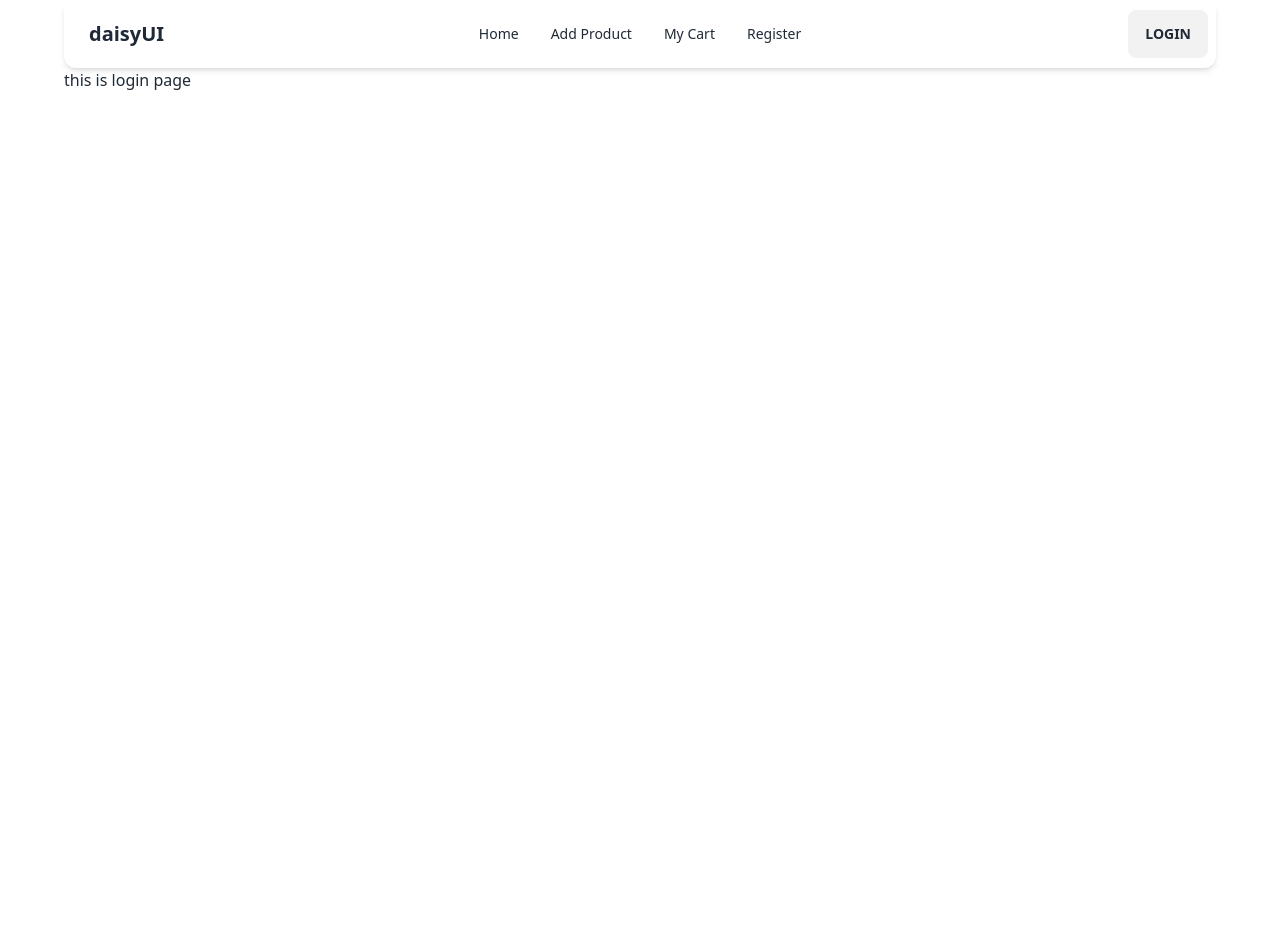
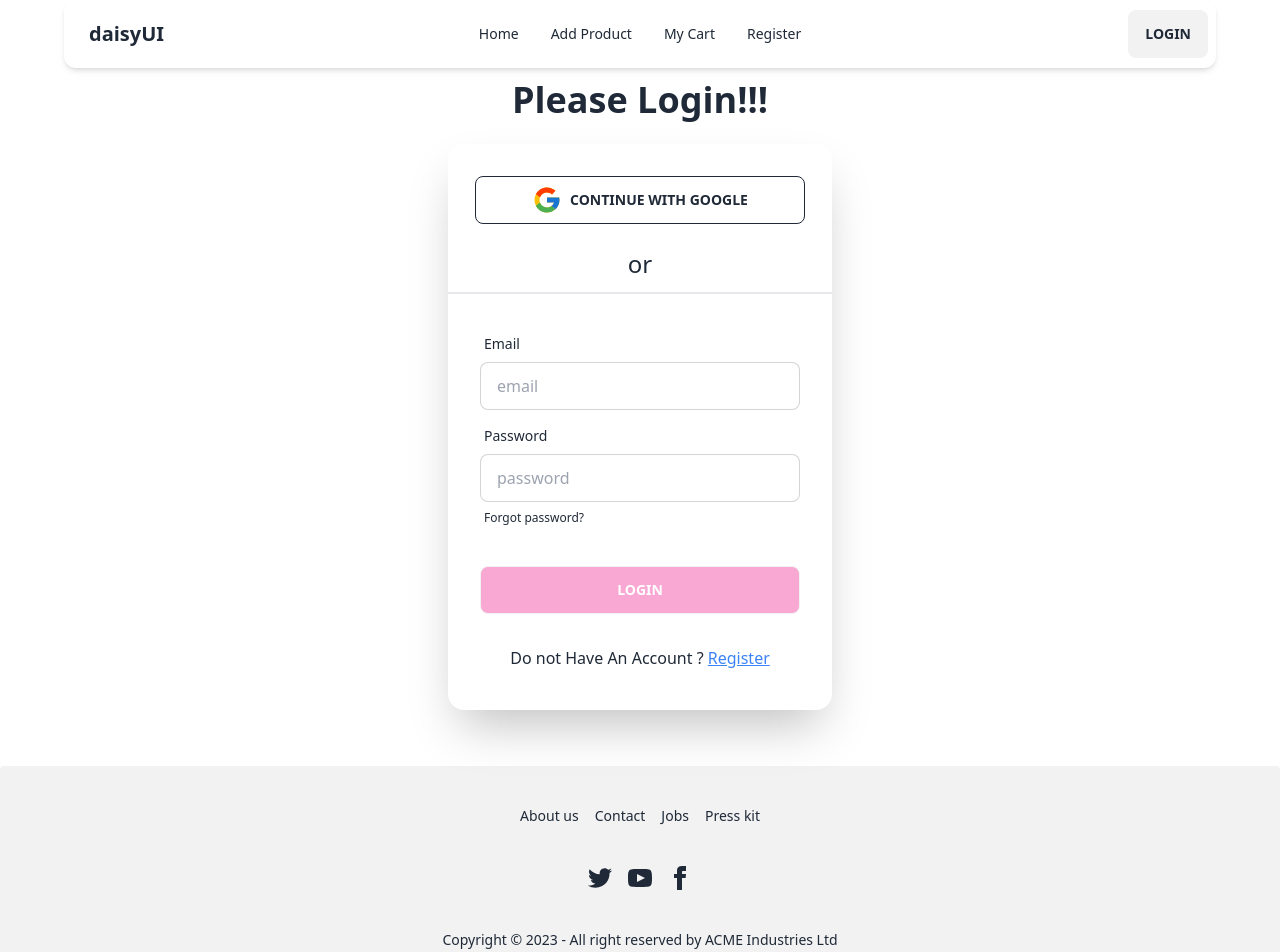
Before and after one commit to Farhad-Hossain-45/brand-client, a React (Vite) app: page /login in a window 1280 px wide. Shown: the top 952 px of the page. Before the commit the page ends 800 px from the top, so only its background shows below. Built offline with nearby package versions, Linux system fonts and the light colour scheme.

Commit message:
added error section and authprovider section

```diff
--- a/package.json
+++ b/package.json
@@ -15,8 +15,11 @@
     "match-sorter": "^6.3.1",
     "react": "^18.2.0",
     "react-dom": "^18.2.0",
+    "react-icons": "^4.11.0",
     "react-router-dom": "^6.17.0",
-    "sort-by": "^1.2.0"
+    "react-toastify": "^9.1.3",
+    "sort-by": "^1.2.0",
+    "sweetalert2": "^11.7.32"
   },
   "devDependencies": {
     "@types/react": "^18.2.15",
--- a/src/Layout/Layout.jsx
+++ b/src/Layout/Layout.jsx
@@ -2,6 +2,7 @@
 import React from 'react';
 import { Outlet } from 'react-router-dom';
 import Navbar from '../components/Navbar/Navbar';
+import Footer from '../components/Footer/Footer';
 
 const Layout = () => {
     return (
@@ -10,6 +11,7 @@
             <Navbar></Navbar>
             <Outlet></Outlet>
             </div>
+            <Footer></Footer>
         </div>
     );
 };
--- a/src/Pages/Login/Login.jsx
+++ b/src/Pages/Login/Login.jsx
@@ -1,11 +1,64 @@
 /* eslint-disable no-unused-vars */
 import React from 'react';
+import { Link } from 'react-router-dom';
+import { FcGoogle } from "react-icons/fc";
 
 const Login = () => {
+    const handelLogin = e =>{
+      e.preventDefault()
+      const form = new FormData(e.currentTarget);
+      const email = form.get('email')
+      const password = form.get('password')
+      console.log(email,password)
+    }
     return (
-        <div>
-            <h2>this is login page</h2>
+        <div className=" mt-3">
+            <h3 className='text-center text-4xl font-semibold my-2'>Please Login!!!</h3>
+        <div className="hero-content">
+
+          <div className="static card flex-shrink-0 w-full max-w-sm shadow-2xl">
+            <div className='flex items-center justify-center mt-5'>
+                <div className='text-2xl mt-3'>
+                    <button className='btn px-14 rounded-lg btn-outline hover:bg-pink-300'><FcGoogle className='text-3xl'></FcGoogle>
+                    Continue With Google
+                    </button>
+                </div>
+            </div>
+               <div className='mt-2'>
+                <p className='text-2xl text-center mt-4 mb-3'>or</p>
+                <p className='border-b-2'></p>
+               </div>
+            <form onSubmit={handelLogin} className="card-body">
+              <div className="form-control">
+                <label className="label">
+                  <span className="label-text">Email</span>
+                </label>
+                <input type="email" name='email' placeholder="email" className="input input-bordered" required />
+              </div>
+              <div className="form-control">
+                <label className="label">
+                  <span className="label-text">Password</span>
+                </label>
+                <input type="password" placeholder="password" name='password' className="input input-bordered" required />
+                <label className="label">
+                  <a href="#" className="label-text-alt link link-hover">Forgot password?</a>
+                </label>
+                {/* {
+                  error && <p className="text-xl text-red-700">{error}</p>
+                } */}
+
+              </div>
+              <div className="form-control mt-6">
+                <button className="btn bg-pink-300 text-white">Login</button>
+              </div>
+            </form>
+
+
+            <p className="text-center mb-10">Do not Have An Account ? <Link className="text-blue-500 underline" to="/register" >Register</Link></p>
+          </div>
         </div>
+
+      </div>
     );
 };
 
--- a/src/Pages/Register/Register.jsx
+++ b/src/Pages/Register/Register.jsx
@@ -1,11 +1,67 @@
 /* eslint-disable no-unused-vars */
 import React from 'react';
+import { Link } from 'react-router-dom';
+import { ToastContainer } from 'react-toastify';
 
 const Register = () => {
+
+    const handelRegister = e => {
+      e.preventDefault()
+    const form = new FormData(e.currentTarget)
+    const name = form.get('name')
+    const photo = form.get('photo')
+    const email = form.get('email')
+    const password = form.get('password')
+    console.log(name,photo,email,password)
+    }
     return (
-        <div>
-            <h2>this is register page</h2>
+        <div className=" bg-amber-100-100 mt-3">
+        <h3 className='text-center text-4xl font-semibold my-2'>Please Register!!!</h3>
+        <div className="hero-content">
+
+          <div className="static card flex-shrink-0 w-full max-w-sm shadow-2xl">
+            <form onSubmit={handelRegister} className="card-body">
+            <div className="form-control">
+                <label className="label">
+                  <span className="label-text">Name</span>
+                </label>
+                <input type="text" placeholder="name" name='name' className="input input-bordered" required />
+              </div>
+            <div className="form-control">
+                <label className="label">
+                  <span className="label-text">Photo URL</span>
+                </label>
+                <input type="url" placeholder="photo URL" name='photo' className="input input-bordered" required />
+
+              </div>
+              <div className="form-control">
+                <label className="label">
+                  <span className="label-text">Email</span>
+                </label>
+                <input type="email" placeholder="email" name='email' className="input input-bordered" required />
+              </div>
+              <div className="form-control">
+                <label className="label">
+                  <span className="label-text">Password</span>
+                </label>
+                <input type="password" placeholder="password" name='password' className="input input-bordered" required />
+                <label className="label">
+
+                </label>
+                {/* {
+                  error && <p className="text-xl text-red-700">{error}</p>
+                } */}
+              </div>
+              <div className="form-control mt-6">
+                <button className="btn bg-pink-300 text-white">Register</button>
+              </div>
+            </form>
+                <ToastContainer></ToastContainer>
+            <p className="text-center mb-10">Do not Have An Account ?<Link  className="text-blue-500 underline" to="/login" >Login</Link></p>
+          </div>
         </div>
+
+      </div>
     );
 };
 
--- a/src/Router/Router.jsx
+++ b/src/Router/Router.jsx
@@ -7,11 +7,13 @@
 import Register from '../Pages/Register/Register';
 import AddProduct from '../Pages/AddProduct/AddProduct';
 import MyCart from '../Pages/MyCart/MyCart';
+import Error from '../components/Error/Error';
 
 const Router = createBrowserRouter([
     {
         path: '/',
         element: <Layout></Layout>,
+        errorElement: <Error></Error>,
         children:[
             {
                 path: '/',
--- /dev/null
+++ b/src/components/AuthProvider/AuthProvider.jsx
@@ -0,0 +1,20 @@
+/* eslint-disable react/prop-types */
+/* eslint-disable no-unused-vars */
+import React, { createContext, useState } from 'react';
+
+export const AuthContext = createContext(null)
+const AuthProvider = ({children}) => {
+    const [user,setUser] = useState()
+
+    const authInfo = {
+        user,
+    }
+
+    return (
+        <AuthContext.Provider value={authInfo}>
+            {children}
+        </AuthContext.Provider>
+    );
+};
+
+export default AuthProvider;
--- /dev/null
+++ b/src/components/Error/Error.jsx
@@ -0,0 +1,12 @@
+/* eslint-disable no-unused-vars */
+import React from 'react';
+
+const Error = () => {
+    return (
+        <div>
+            <h2 className='text-4xl h-[70vh] flex items-center justify-center font-bold'>Oops!!! data is not found</h2>
+        </div>
+    );
+};
+
+export default Error;
--- a/src/components/Footer/Footer.jsx
+++ b/src/components/Footer/Footer.jsx
@@ -3,8 +3,25 @@
 
 const Footer = () => {
     return (
-        <div>
-
+        <div className='mt-10'>
+            <footer className="footer footer-center p-10 bg-base-200 text-base-content rounded">
+                <nav className="grid grid-flow-col gap-4">
+                    <a className="link link-hover">About us</a>
+                    <a className="link link-hover">Contact</a>
+                    <a className="link link-hover">Jobs</a>
+                    <a className="link link-hover">Press kit</a>
+                </nav>
+                <nav>
+                    <div className="grid grid-flow-col gap-4">
+                    <a><svg xmlns="http://www.w3.org/2000/svg" width="24" height="24" viewBox="0 0 24 24" className="fill-current"><path d="M24 4.557c-.883.392-1.832.656-2.828.775 1.017-.609 1.798-1.574 2.165-2.724-.951.564-2.005.974-3.127 1.195-.897-.957-2.178-1.555-3.594-1.555-3.179 0-5.515 2.966-4.797 6.045-4.091-.205-7.719-2.165-10.148-5.144-1.29 2.213-.669 5.108 1.523 6.574-.806-.026-1.566-.247-2.229-.616-.054 2.281 1.581 4.415 3.949 4.89-.693.188-1.452.232-2.224.084.626 1.956 2.444 3.379 4.6 3.419-2.07 1.623-4.678 2.348-7.29 2.04 2.179 1.397 4.768 2.212 7.548 2.212 9.142 0 14.307-7.721 13.995-14.646.962-.695 1.797-1.562 2.457-2.549z"></path></svg></a>
+                    <a><svg xmlns="http://www.w3.org/2000/svg" width="24" height="24" viewBox="0 0 24 24" className="fill-current"><path d="M19.615 3.184c-3.604-.246-11.631-.245-15.23 0-3.897.266-4.356 2.62-4.385 8.816.029 6.185.484 8.549 4.385 8.816 3.6.245 11.626.246 15.23 0 3.897-.266 4.356-2.62 4.385-8.816-.029-6.185-.484-8.549-4.385-8.816zm-10.615 12.816v-8l8 3.993-8 4.007z"></path></svg></a>
+                    <a><svg xmlns="http://www.w3.org/2000/svg" width="24" height="24" viewBox="0 0 24 24" className="fill-current"><path d="M9 8h-3v4h3v12h5v-12h3.642l.358-4h-4v-1.667c0-.955.192-1.333 1.115-1.333h2.885v-5h-3.808c-3.596 0-5.192 1.583-5.192 4.615v3.385z"></path></svg></a>
+                    </div>
+                </nav>
+                <aside>
+                    <p>Copyright © 2023 - All right reserved by ACME Industries Ltd</p>
+                </aside>
+            </footer>
         </div>
     );
 };
--- a/src/main.jsx
+++ b/src/main.jsx
@@ -4,9 +4,12 @@
 import './index.css'
 import { RouterProvider } from 'react-router-dom'
 import Router from './Router/Router.jsx'
+import AuthProvider from './components/AuthProvider/AuthProvider'
 
 ReactDOM.createRoot(document.getElementById('root')).render(
   <React.StrictMode>
+    <AuthProvider>
     <RouterProvider router={Router}></RouterProvider>
+    </AuthProvider>
   </React.StrictMode>,
 )
```
Also changed, not shown: 1 other file (tests, documents, lock files or other folders).
